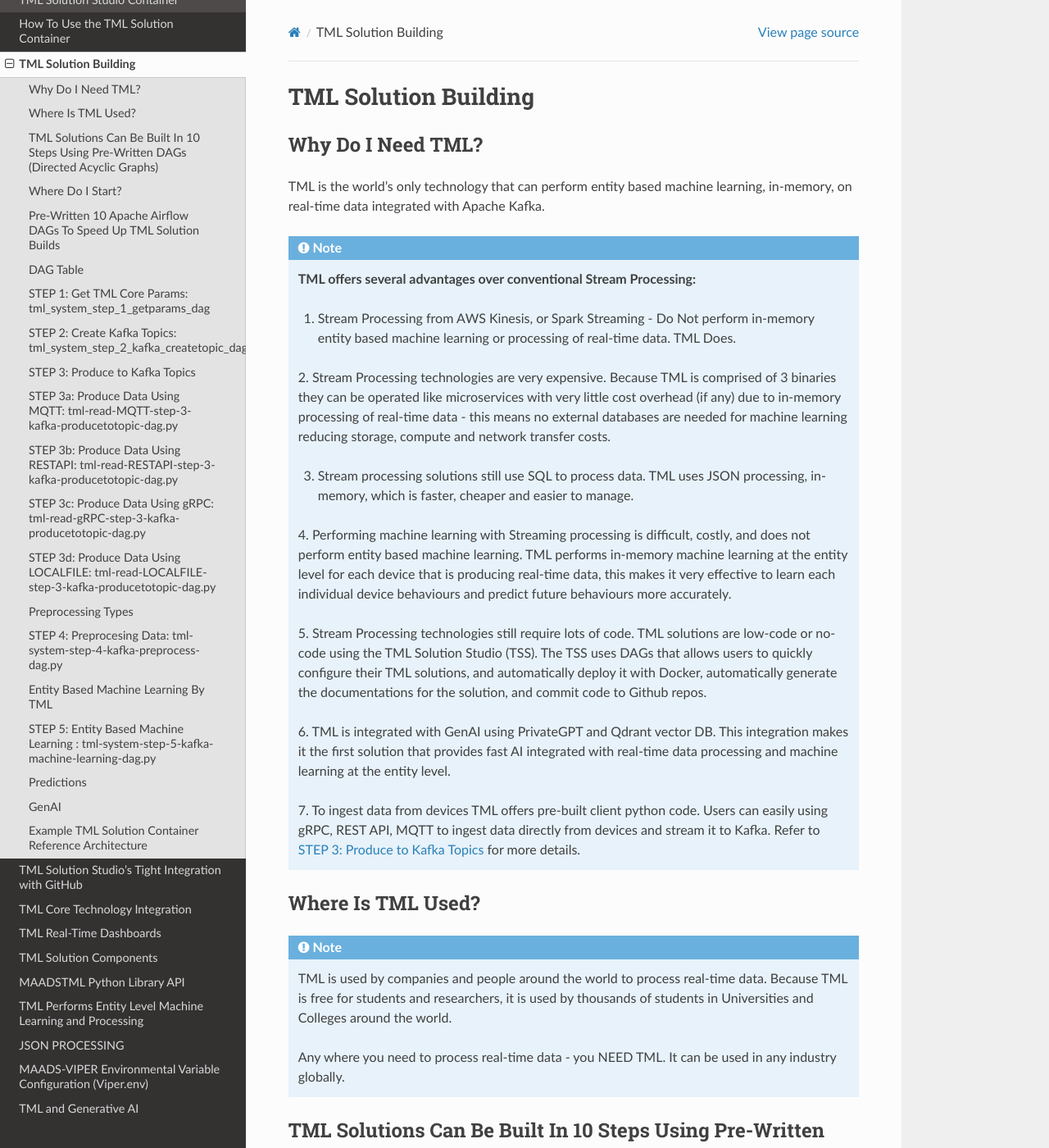
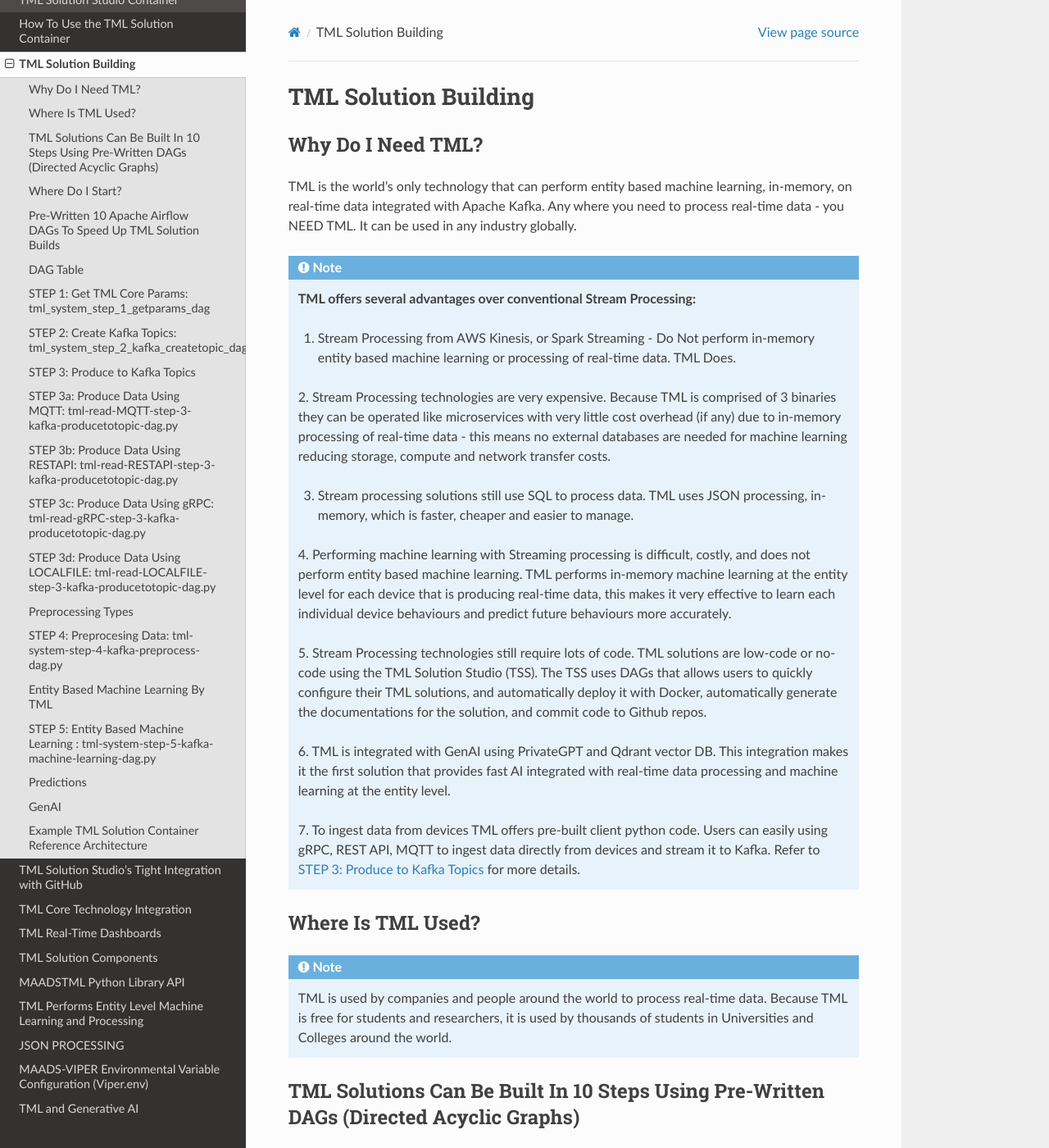
Before and after one commit to smaurice101/readthedocs, a Sphinx documentation site: the page built from docs/source/tmlbuilds.rst, in a window 1280 px wide and 1400 px high. Shown: the whole window at 82% size. Built offline with Sphinx 7.4.7 and the Read the Docs theme 2.0.0, drawn with Linux system fonts in a browser that asks for light colours; part of the change alters nothing that is shown.

```diff
--- a/docs/source/tmlbuilds.rst
+++ b/docs/source/tmlbuilds.rst
@@ -4,7 +4,7 @@ TML Solution Building
 Why Do I Need TML?
 ----------------
 
-TML is the world's only technology that can perform entity based machine learning, in-memory, on real-time data integrated with Apache Kafka.
+TML is the world's only technology that can perform entity based machine learning, in-memory, on real-time data integrated with Apache Kafka.  Any where you need to process real-time data - you NEED TML.  It can be used in any industry globally.
 
 .. note::
    **TML offers several advantages over conventional Stream Processing:**
@@ -37,8 +37,6 @@ Where Is TML Used?
 .. note::
    TML is used by companies and people around the world to process real-time data.  Because TML is free for students and researchers, it is used by thousands of
    students in Universities and Colleges around the world.
-
-   Any where you need to process real-time data - you NEED TML.  It can be used in any industry globally.
 
 TML Solutions Can Be Built In 10 Steps Using Pre-Written DAGs (Directed Acyclic Graphs)
 ----------------------------------------------------------
```
